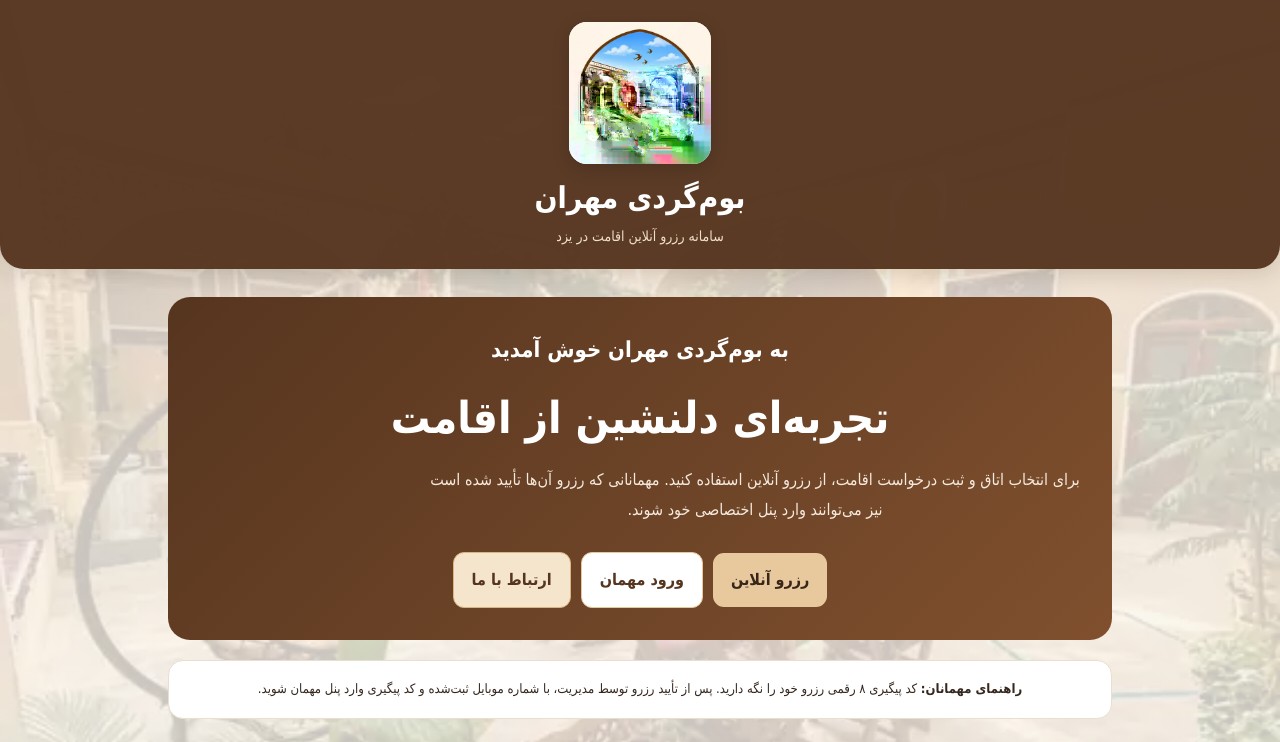
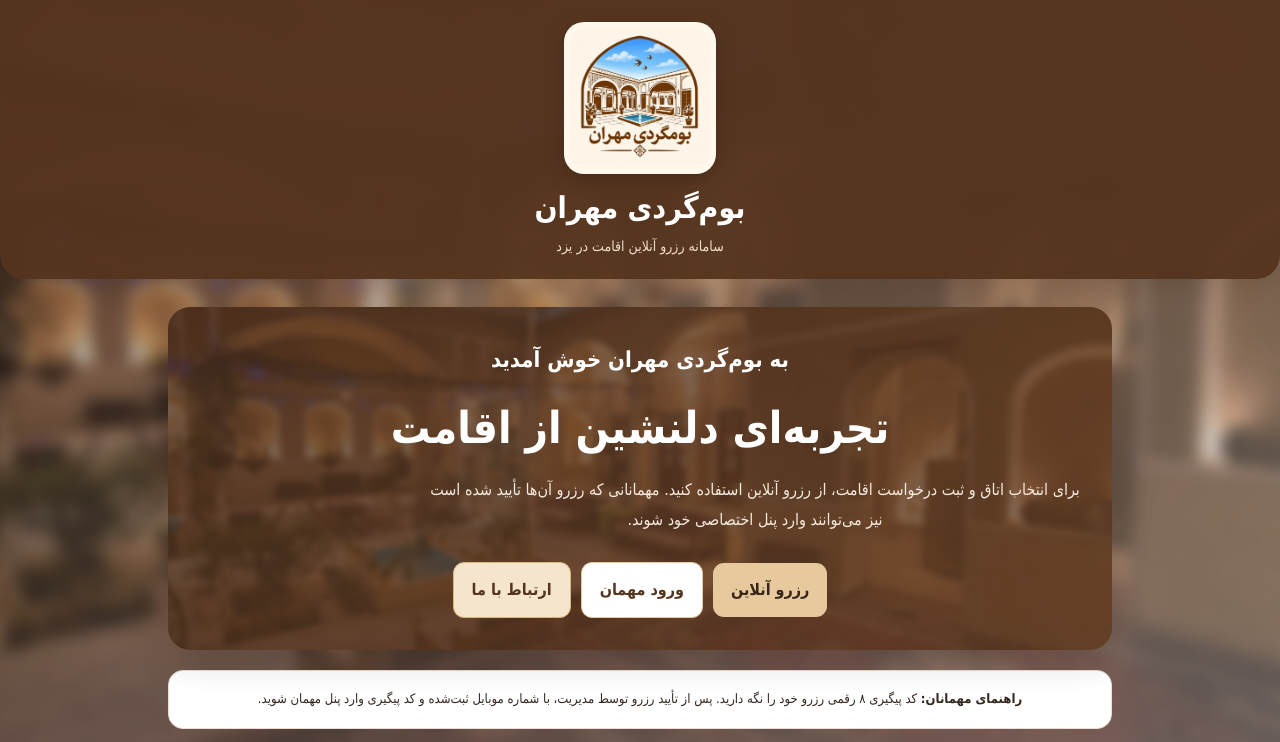
Before and after one commit to Dlpixx/bomgardi-mehran, a plain HTML site: page public/index.html in a window 1280 px wide. Shown: the top 742 px of the page. Drawn offline with Linux system fonts and the light colour scheme.

Commit message:
Use original Mehran logo and tinted courtyard backgrounds

```diff
--- a/public/assets/site-theme.css
+++ b/public/assets/site-theme.css
@@ -98,3 +98,77 @@ footer{margin-left:auto;margin-right:auto}
  header.site-header{background:#fff!important;color:#35271e!important;box-shadow:none!important}
  .site-brand strong,.site-brand small{color:#35271e!important}
 }
+
+
+
+/* Mehran guesthouse visual refresh: original logo and courtyard images */
+body{
+ position:relative;
+ isolation:isolate;
+ background:#f7f3ec!important;
+}
+body::before{
+ content:"";
+ position:fixed;
+ inset:-12px;
+ z-index:-2;
+ pointer-events:none;
+ background:url('/assets/mehran-courtyard.jpg') center center/cover no-repeat;
+ filter:blur(7px) brightness(.84) saturate(.82);
+ transform:scale(1.035);
+}
+body::after{
+ content:"";
+ position:fixed;
+ inset:0;
+ z-index:-1;
+ pointer-events:none;
+ background:linear-gradient(135deg,rgba(86,53,31,.34),rgba(247,243,236,.34));
+}
+.site-logo{
+ display:block;
+ width:clamp(112px,17vw,152px)!important;
+ height:clamp(112px,17vw,152px)!important;
+ object-fit:contain!important;
+ object-position:center!important;
+ padding:7px;
+ border-radius:20px;
+ background:#fff8eb;
+ box-shadow:0 6px 20px rgba(0,0,0,.18);
+}
+.hero{
+ position:relative!important;
+ isolation:isolate;
+ overflow:hidden;
+ background:transparent!important;
+ box-shadow:0 10px 34px rgba(49,29,15,.22);
+}
+.hero::before{
+ content:"";
+ position:absolute;
+ inset:-8px;
+ z-index:-2;
+ pointer-events:none;
+ background:
+  linear-gradient(135deg,rgba(86,53,31,.72),rgba(128,80,46,.68)),
+  url('/assets/mehran-courtyard.jpg') center 48%/cover no-repeat;
+ filter:blur(3px) saturate(.88) brightness(.92);
+ transform:scale(1.035);
+}
+.hero::after{
+ content:"";
+ position:absolute;
+ inset:0;
+ z-index:-1;
+ pointer-events:none;
+ background:linear-gradient(120deg,rgba(86,53,31,.14),rgba(86,53,31,.28));
+}
+.hero>*{position:relative;z-index:0}
+@media(max-width:700px){
+ body::before{background-attachment:scroll}
+ .site-logo{width:112px!important;height:112px!important}
+}
+@media print{
+ body::before,body::after{display:none!important}
+ body{background:#fff!important}
+}
--- a/public/index.html
+++ b/public/index.html
@@ -44,7 +44,7 @@ footer{text-align:center;color:#806d5d;font-size:12px;margin-top:25px}
 </head>
 <body>
 <header class="site-header">
-<img class="site-logo" src="/assets/mehran-logo.webp" alt="لوگوی بوم‌گردی مهران" width="128" height="128" fetchpriority="high">
+<img class="site-logo" src="/assets/mehran-logo.jpg" alt="لوگوی بوم‌گردی مهران" width="128" height="128" fetchpriority="high">
 <div class="site-brand"><strong>بوم‌گردی مهران</strong><small>سامانه رزرو آنلاین اقامت در یزد</small></div>
 </header>
 <main>
```
Also changed, not shown: index.html (+1 -1 lines), public/admin/index.html (+1 -1 lines), public/booking/index.html (+1 -1 lines), public/feedback/index.html (+1 -1 lines), public/guest/index.html (+1 -1 lines), public/assets/mehran-courtyard.jpg (added), public/assets/mehran-logo.jpg (added).
